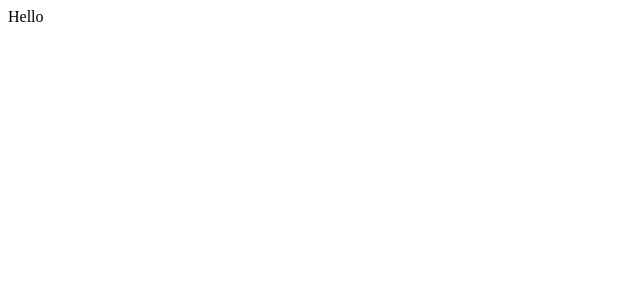
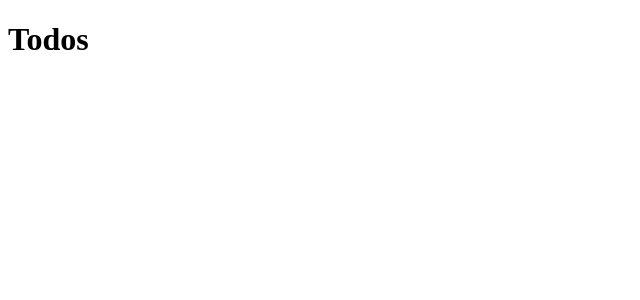
Before and after one commit to karljosebuena/react-crashcourse, a React (Create React App) app: page / in a window 1280 px wide. Shown: the top 300 px of the page, without its empty margins (0-640 px from the left). Built offline with nearby package versions, Linux system fonts and the light colour scheme.

Commit message:
First react component.

```diff
--- a/src/App.js
+++ b/src/App.js
@@ -1,9 +1,11 @@
 import React, { Component } from 'react';
+import Todos from './components/Todos';
+
 class App extends Component {
   render() {
     return (
       <div className="App">
-        Hello
+        <Todos />
       </div>
     )
   }
--- /dev/null
+++ b/src/components/Todos.js
@@ -0,0 +1,13 @@
+import React, { Component } from 'react';
+
+class Todos extends Component {
+  render() {
+    return (
+      <div>
+        <h1>Todos</h1>
+      </div>
+    )
+  }
+}
+
+export default Todos;
```
Also changed, not shown: 1 other file (tests, documents, lock files or other folders).
